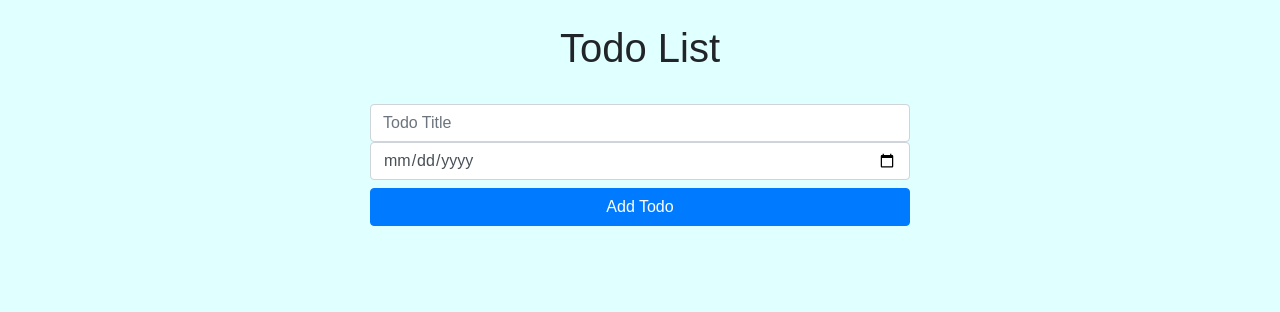
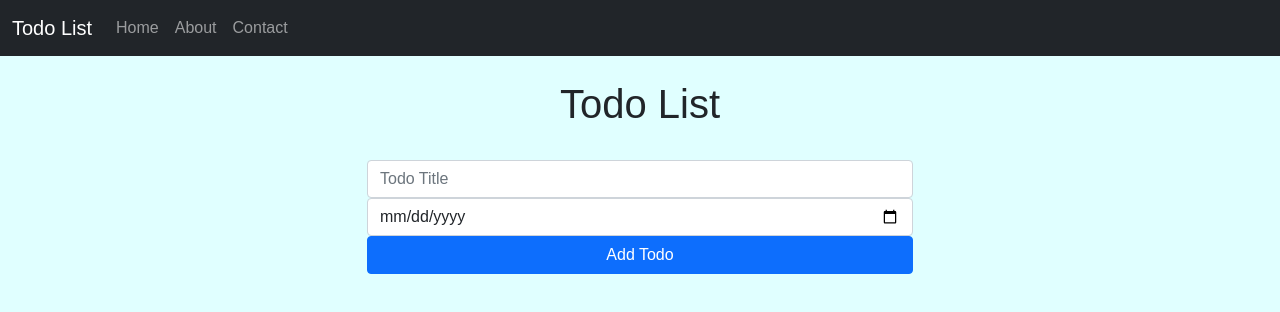
Before and after one commit to sabian2224/TodoList-App, a plain HTML site: page index.html in a window 1280 px wide. Drawn offline with nearby package versions, Linux system fonts and the light colour scheme.

Commit message:
improvement

```diff
--- a/index.html
+++ b/index.html
@@ -6,11 +6,43 @@
     <meta http-equiv="X-UA-Compatible" content="IE=edge">
     <meta name="viewport" content="width=device-width, initial-scale=1.0">
     <title>Todo List</title>
-    <link rel="stylesheet" href="https://maxcdn.bootstrapcdn.com/bootstrap/4.5.2/css/bootstrap.min.css">
+    <link href="https://cdn.jsdelivr.net/npm/bootstrap@5.0.2/dist/css/bootstrap.min.css"
+    rel="stylesheet" integrity="sha384-EVSTQN3/azprG1Anm3QDgpJLIm9Nao0Yz1ztcQTwFspd3yD65VohhpuuCOmLASjC"
+    crossorigin="anonymous">
     <link rel="stylesheet" href="styles/todolist.css">
 </head>
 
 <body>
+
+
+    <nav class="navbar navbar-expand-lg navbar-dark bg-dark">
+        <div class="container-fluid">
+          <a class="navbar-brand" href="index.html">Todo List</a>
+          <button class="navbar-toggler" type="button" data-bs-toggle="collapse" data-bs-target="#navbarNav" aria-controls="navbarNav" aria-expanded="false" aria-label="Toggle navigation">
+            <span class="navbar-toggler-icon"></span>
+          </button>
+          <div class="collapse navbar-collapse" id="navbarNav">
+            <ul class="navbar-nav">
+
+              <li class="nav-item">
+                <a class="nav-link" aria-current="page" href="index.html">Home</a>
+              </li>
+
+              <li class="nav-item">
+                <a class="nav-link" href="#">About</a>
+              </li>
+
+              <li class="nav-item">
+                <a class="nav-link" href="#">Contact</a>
+              </li>
+
+            </ul>
+
+          </div>
+        </div>
+      </nav>
+
+
 
     <div class="container">
 
@@ -25,7 +57,7 @@
                 <div class="board-commands mt-4">
                     <input class="form-control Text-Picker" id="todo-title" type="text" placeholder="Todo Title" />
                     <input class="form-control Date-Picker" id="date-picker" type="date" />
-                    <button class="btn btn-primary btn-block mt-2" id="add-button" onclick="addToDo()">Add Todo</button>
+                    <button class="btn btn-primary " id="add-button" onclick="addToDo()">Add Todo</button>
                 </div>
             </div>
 
@@ -45,6 +77,16 @@
 
     </script>
 
+
+<script src="https://cdn.jsdelivr.net/npm/@popperjs/core@2.9.2/dist/umd/popper.min.js"
+ integrity="sha384-IQsoLXl5PILFhosVNubq5LC7Qb9DXgDA9i+tQ8Zj3iwWAwPtgFTxbJ8NT4GN1R8p"
+  crossorigin="anonymous">
+</script>
+<script src="https://cdn.jsdelivr.net/npm/bootstrap@5.0.2/dist/js/bootstrap.min.js"
+integrity="sha384-cVKIPhGWiC2Al4u+LWgxfKTRIcfu0JTxR+EQDz/bgldoEyl4H0zUF0QKbrJ0EcQF"
+crossorigin="anonymous">
+</script>
+
 </body>
 
 </html>
--- a/styles/todolist.css
+++ b/styles/todolist.css
@@ -21,6 +21,10 @@ h1 {
     padding: 10px;
     margin: 10px 0;
     box-shadow: 0 2px 2px rgba(0, 0, 0, 0.1);
+}
+
+#add-button{
+     width: 100%;
 }
 
 .todo-title {
```
